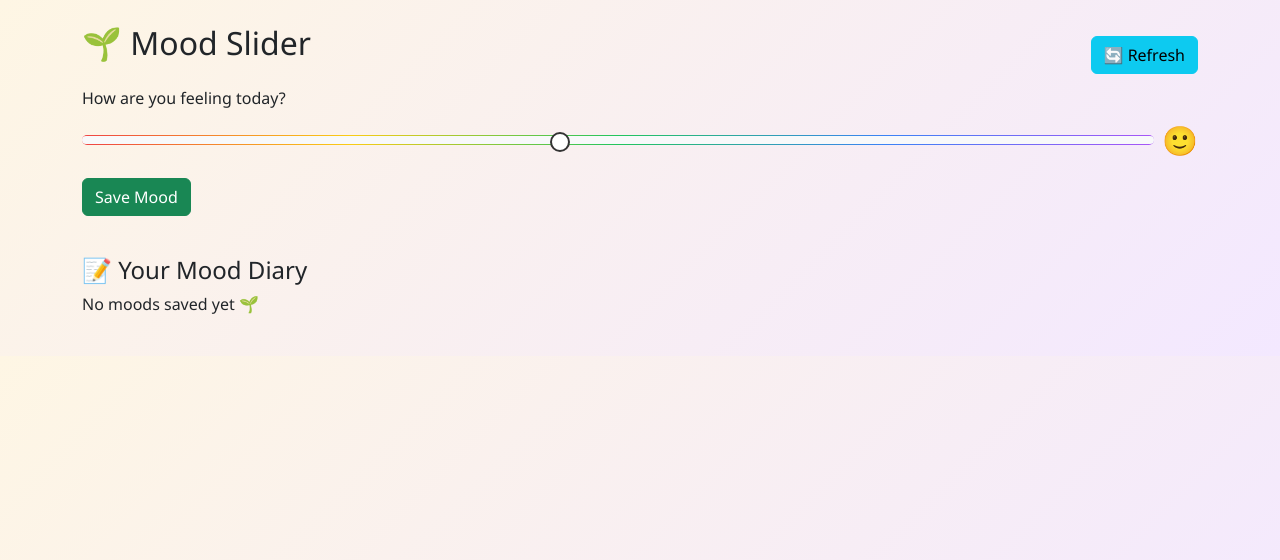
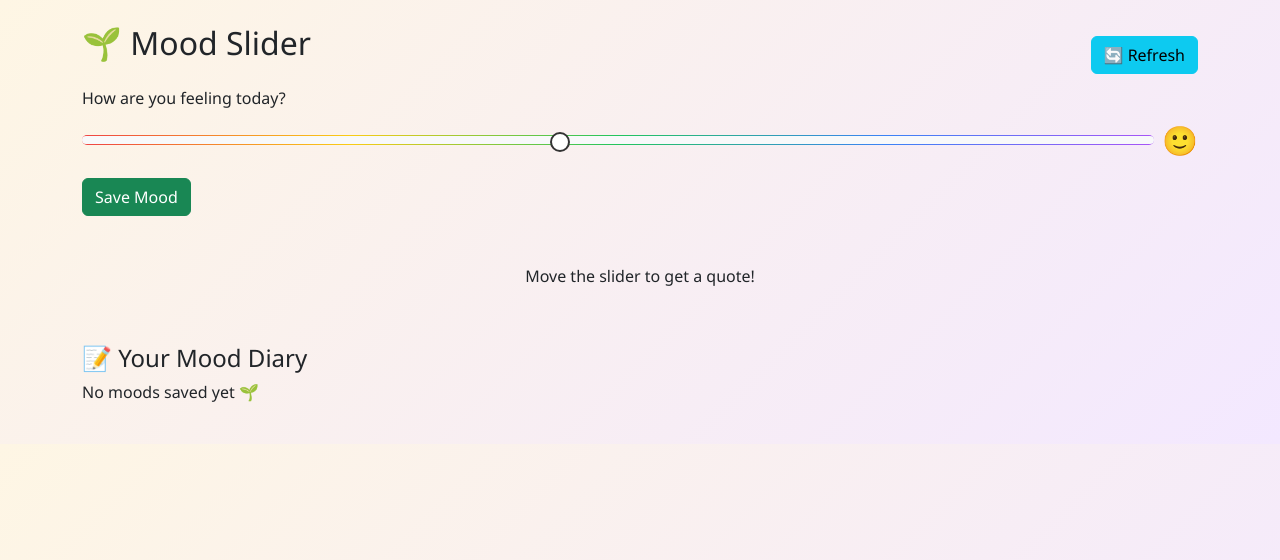
Before and after one commit to Gourab-Ghosh123/mentalWellness_gen_AI, a Django app: page /mood_slider/ in a window 1280 px wide. Shown: the top 560 px of the page. Run offline with Django 5.2, Linux system fonts and the light colour scheme; a user stored in the database is signed in; data comes from the database, SQL or seed files in the repository; both versions use the stored data as it was after the commit.

Commit message:
Updated the Mood Slider Features

```diff
--- a/mentalcare/templates/mood_slider.html
+++ b/mentalcare/templates/mood_slider.html
@@ -46,6 +46,14 @@
     #mood::-webkit-slider-thumb:hover {
       transform: scale(1.2);
     }
+
+
+.quote-style {
+    font-family: 'Georgia', serif;
+    font-style: italic;
+    font-size: 1.1em;
+    color: #444;
+}
   </style>
 </head>
 <body class="container py-4">
@@ -64,6 +72,14 @@
     </div>
     <button class="btn btn-success my-3" type="submit">Save Mood</button>
   </form>
+
+  <div id="quoteDisplay" class="mt-3 text-center p-3">
+      <p>Move the slider to get a quote!</p>
+  </div>
+
+
+
+
 
   <!-- Supportive Message -->
   {% if supportive_message %}
@@ -97,11 +113,34 @@
   <script>
     const moodSlider = document.getElementById("mood");
     const moodEmoji = document.getElementById("moodEmoji");
+    const quoteDisplay = document.getElementById("quoteDisplay");
 
     const emojis = ["😭","😢","☹️","😕","😐","🙂","😊","😄","😁","🤩"];
 
-    moodSlider.addEventListener("input", () => {
-      moodEmoji.textContent = emojis[moodSlider.value - 1];
+    // for quotes , for each mood value
+
+    const quotes = [
+    "It's okay to feel this way . Things will get better for sure !",
+    "Take a deep breath . You are way strong enough to handle all of these !",
+    "Progress doesnt follows linearity . Be patient to yourself and wait for things to work out !",
+    "One step at a time . You are doing great !",
+    "You are worthy enough of happyness anad rest !",
+    "Let's find a moment of gratitude in your day , no matter how small it is !",
+    "Keep shining . Your inner light is Glamorous !",
+    "Smile at a stranger today . Your happyness can be contagious !",
+    "You are doing great ! Keep staying the way you are !",
+    "You are ROCKING it ! Embrace it and keep going !"
+    ];
+
+      moodSlider.addEventListener("input", () => {
+        const moodValue = parseInt(moodSlider.value, 10);
+
+        // emoji
+        moodEmoji.textContent = emojis[moodValue - 1];
+
+        // quote display
+        const quoteText = quotes[moodValue];
+        quoteDisplay.innerHTML = `<p><em class="quote-style">"${quoteText}"</em></p>`;
     });
   </script>
 </body>
```
Also changed, not shown: db.sqlite3.
